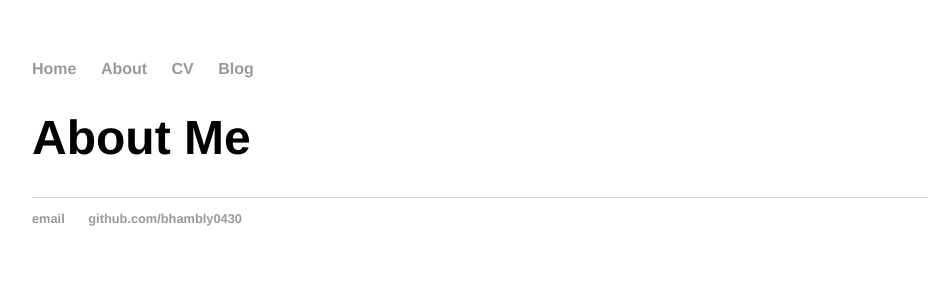
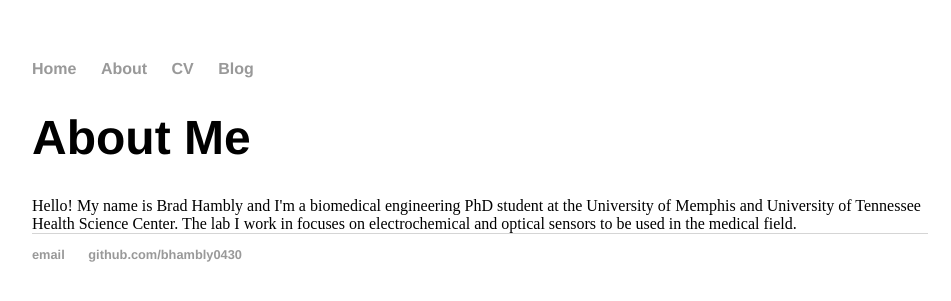
Before and after one commit to bhambly0430/bhambly0430.github.io, a Jekyll site: the page built from about/index.html, in a window 1280 px wide. Shown: the top 301 px of the page, without its empty margins (160-1111 px from the left). Built offline with Jekyll 4.4.1, drawn with Linux system fonts in a browser that asks for light colours.

Commit message:
Edit #2
About me

```diff
--- a/about/index.html
+++ b/about/index.html
@@ -1,5 +1,7 @@
 ---
 layout: default
-title: Bradley Hambly's CV
+title: About Me
 ---
 <h1>About Me</h1>
+
+Hello! My name is Brad Hambly and I'm a biomedical engineering PhD student at the University of Memphis and University of Tennessee Health Science Center.  The lab I work in focuses on electrochemical and optical sensors to be used in the medical field.
```
